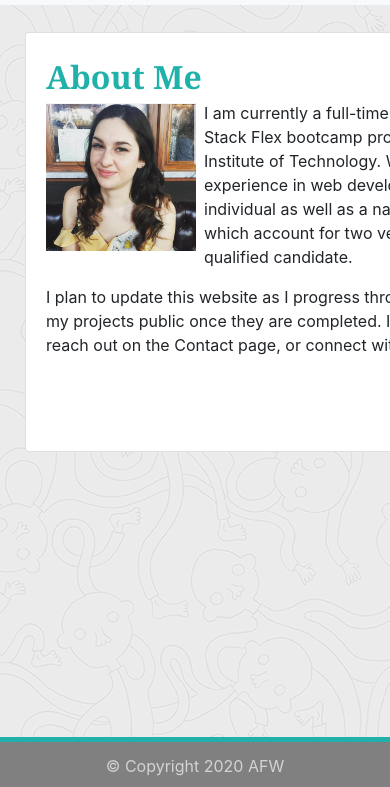
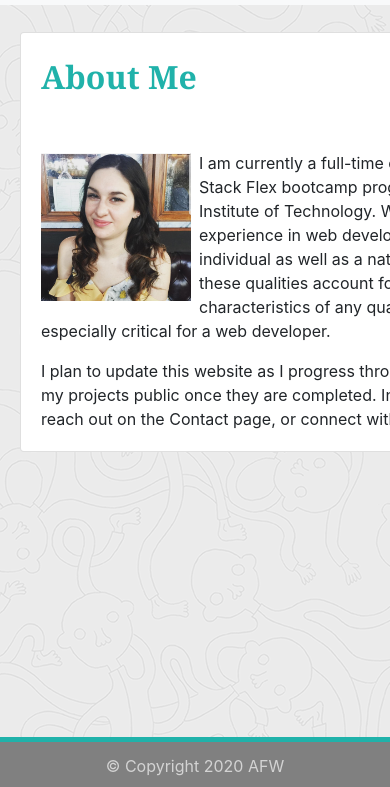
Before and after one commit to a-westin/gtatl-02-responsive-portfolio, a plain HTML site: page index.html in a window 390 px wide. Shown: the part 57-844 px from the top of the page. Drawn offline with nearby package versions, Linux system fonts and the light colour scheme.

Commit message:
Attempting to create responsive layout.

```diff
--- a/index.html
+++ b/index.html
@@ -48,6 +48,8 @@
       </div>
     </nav>
   </div>
+  <div class="row">
+    <div class="column">
   <div class="container">
     <div class="card" style="width: 40rem">
       <div class="card-body">
@@ -66,8 +68,9 @@
               Flex bootcamp program, hosted through Georgia Institute of
               Technology. While I did not have prior experience in web
               development, I am a highly motivated individual as well as a
-              naturally adept problem-solver, which account for two very
-              important characteristics of a qualified candidate.
+              naturally adept problem-solver; these qualities account for two
+              very important characteristics of any qualified candidate, but are
+              especially critical for a web developer.
             </p>
             <p>
               I plan to update this website as I progress through the program
@@ -81,5 +84,5 @@
       </div>
     </div>
   </div>
-  <footer class="footer">&copy; Copyright 2020 AFW</footer>
+  <footer class="footer col-xs">&copy; Copyright 2020 AFW</footer>
 </html>
--- a/styles.css
+++ b/styles.css
@@ -22,13 +22,17 @@ body {
 .card {
   height: 420px;
   margin: 77px;
-  margin-left: 10px;
+  margin-left: 20px;
   align-content: left;
 }
 
 .profile-pic {
   height: 150px;
   width: 150px;
+}
+
+.about-me {
+  margin-top: 50px;
 }
 
 .wrapper {
@@ -53,17 +57,9 @@ body {
   border-top: 5px solid lightseagreen;
 }
 
-// Extra small devices (portrait phones, less than 576px)
-@media (max-width: 400px) {
-  ...;
-}
-
-// Small devices (landscape phones, less than 768px)
-@media (max-width: 768px) {
-  ...;
-}
-
-// Medium devices (tablets, less than 992px)
-@media (max-width: 992px) {
-  ...;
-}
+@media screen and (max-width: 600px) {
+  .column {
+    width: 100%;
+    display: block;
+    margin-bottom: 20px;
+  }
```
